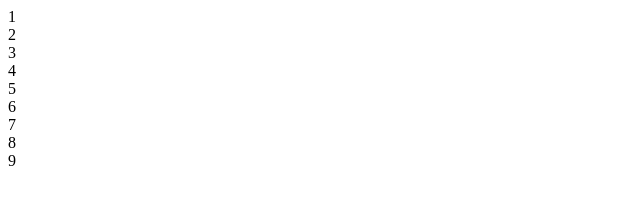
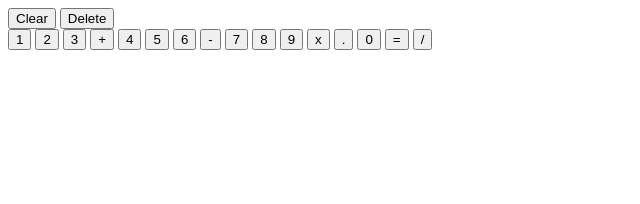
Before and after one commit to rib9985/calculator, a plain HTML site: page index.html in a window 1280 px wide. Shown: the whole page, without its empty margins (0-640 px from the left). Drawn offline with Linux system fonts and the light colour scheme.

Commit message:
Add main buttons and display

```diff
--- a/index.html
+++ b/index.html
@@ -12,16 +12,36 @@
 <body>
     <div class="main">
         <div class="display"></div>
-            <div class="button-wrapper">
-                <div class="buttons">1</div>
-                <div class="buttons">2</div>
-                <div class="buttons">3</div>
-                <div class="buttons">4</div>
-                <div class="buttons">5</div>
-                <div class="buttons">6</div>
-                <div class="buttons">7</div>
-                <div class="buttons">8</div>
-                <div class="buttons">9</div>
+        <div class="extras">
+            <button class="clear">Clear</button>
+            <button class="delete">Delete</button>
+        </div>
+            <div class="main-buttons">
+               <!-- row 1 -->
+                <button class="buttons">1</button>
+                <button class="buttons">2</button>
+                <button class="buttons">3</button>
+                <button class="buttons">+</button>
+
+                <!-- row 2 -->
+                <button class="buttons">4</button>
+                <button class="buttons">5</button>
+                <button class="buttons">6</button>
+                <button class="buttons">-</button>
+
+                 <!-- row 3 -->
+                 <button class="buttons">7</button>
+                 <button class="buttons">8</button>
+                 <button class="buttons">9</button>
+                 <button class="buttons">x</button>
+
+                  <!-- row 4 -->
+                <button class="buttons">.</button>
+                <button class="buttons">0</button>
+                <button class="buttons">=</button>
+                <button class="buttons">/</button>
+
+
             </div>
 
     </div>
```
